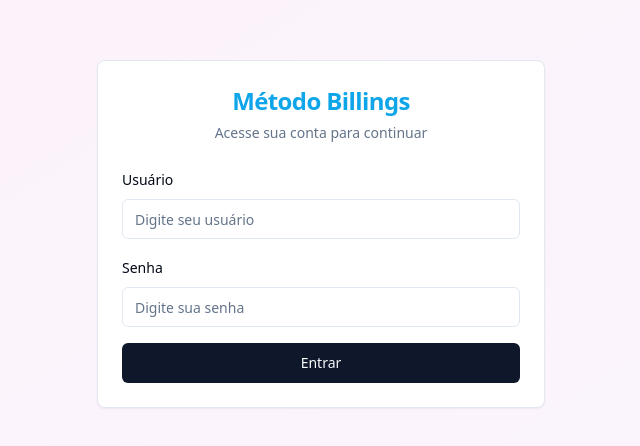
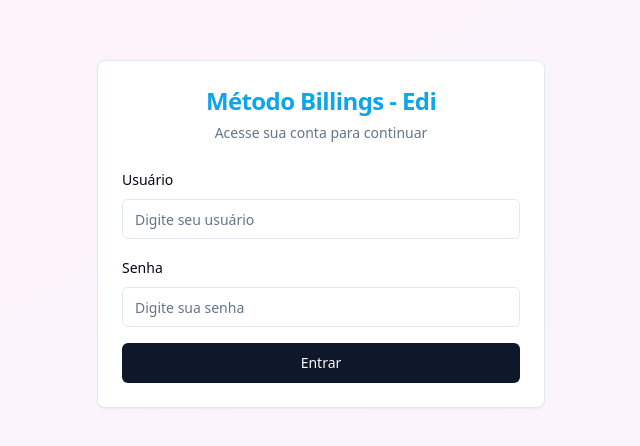
Before and after one commit to luizao-f/acompanhamento-diario-mob, a React (Vite) app: page /login in a window 1280 px wide. Shown: the part 166-612 px from the top of the page, without its empty margins (319-959 px from the left). Built offline with nearby package versions, Linux system fonts and the light colour scheme.

Commit message:
ALterei o título

```diff
--- a/src/pages/Login.tsx
+++ b/src/pages/Login.tsx
@@ -37,7 +37,7 @@ const Login = () => {
   return <div className="min-h-screen flex items-center justify-center bg-gradient-to-br from-pink-50 to-purple-50 p-4">
       <Card className="w-full max-w-md">
         <CardHeader className="text-center">
-          <CardTitle className="text-2xl font-bold text-sky-500">Método Billings</CardTitle>
+          <CardTitle className="text-2xl font-bold text-sky-500">Método Billings - Edi</CardTitle>
           <CardDescription>Acesse sua conta para continuar</CardDescription>
         </CardHeader>
         <CardContent>
```
